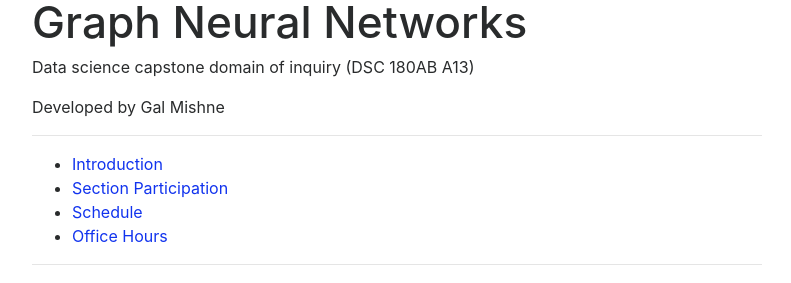
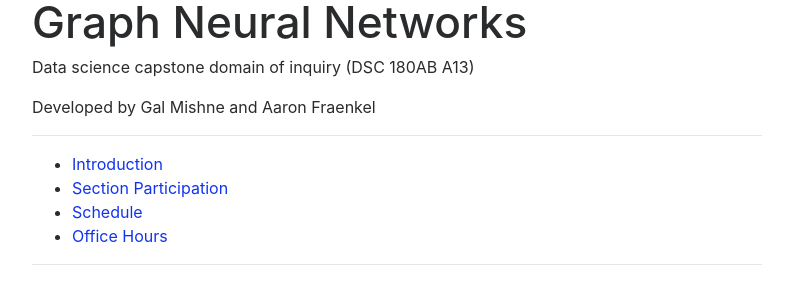
Before and after one commit to gmishne/capstone-graph-2022, a Jekyll site: the page built from index.md, in a window 1280 px wide. Shown: the part 133-416 px from the top of the page, without its empty margins (243-1034 px from the left). Built offline with Jekyll 4.4.1, drawn with Linux system fonts in a browser that asks for light colours; nearby versions of some CDN libraries.

Commit message:
Update index.md

```diff
--- a/index.md
+++ b/index.md
@@ -7,7 +7,7 @@ permalink: /
 
 Data science capstone domain of inquiry (DSC 180AB A13)
 
-Developed by Gal Mishne
+Developed by Gal Mishne and Aaron Fraenkel
 
 ---
 * TOC
```
